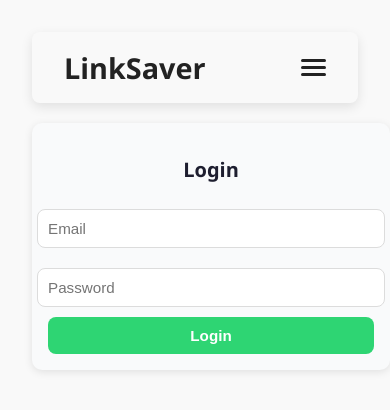
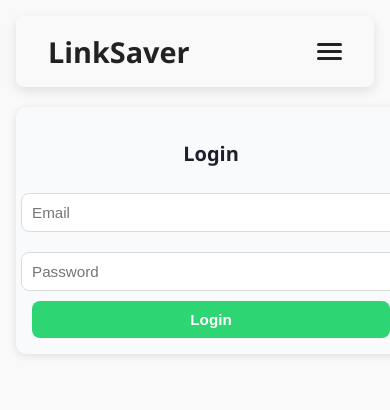
Before and after one commit to Taran1544/Link-Saver-FrontEnd, a React (Vite) app: page /login in a window 390 px wide. Shown: the top 410 px of the page. Built offline with nearby package versions, Linux system fonts and the light colour scheme; no server answers; the HTML template or start-up script is replaced by a standard one.

Commit message:
Improve  ui

```diff
--- a/src/styles/App.css
+++ b/src/styles/App.css
@@ -92,9 +92,13 @@ button:hover {
   color: var(--error-color);
 }
 
-@media (max-width:768px){
+
+@media (max-width: 768px) {
+  body {
+    padding: 1rem;
+  }
+
   .app {
-  text-align: center;
-  padding: 0rem;
+    padding: 0.5rem;
+  }
 }
-}
```
